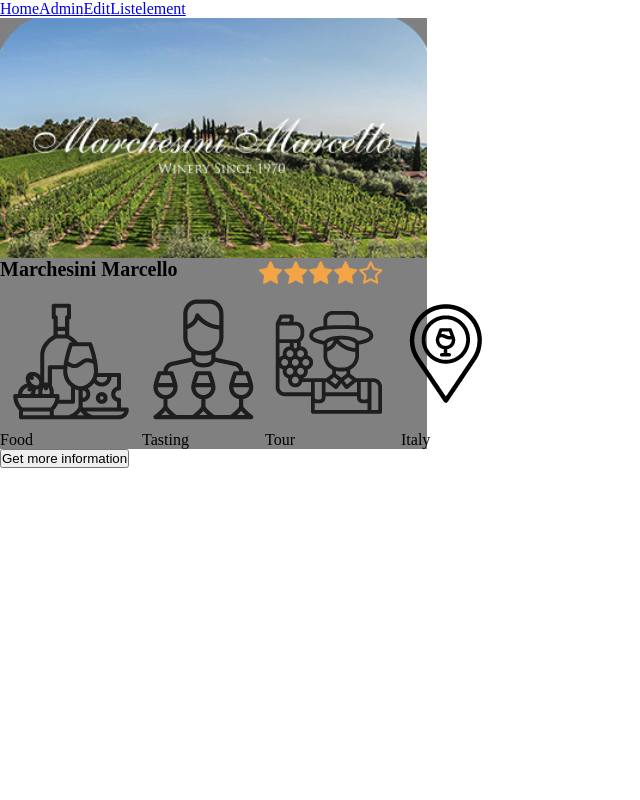
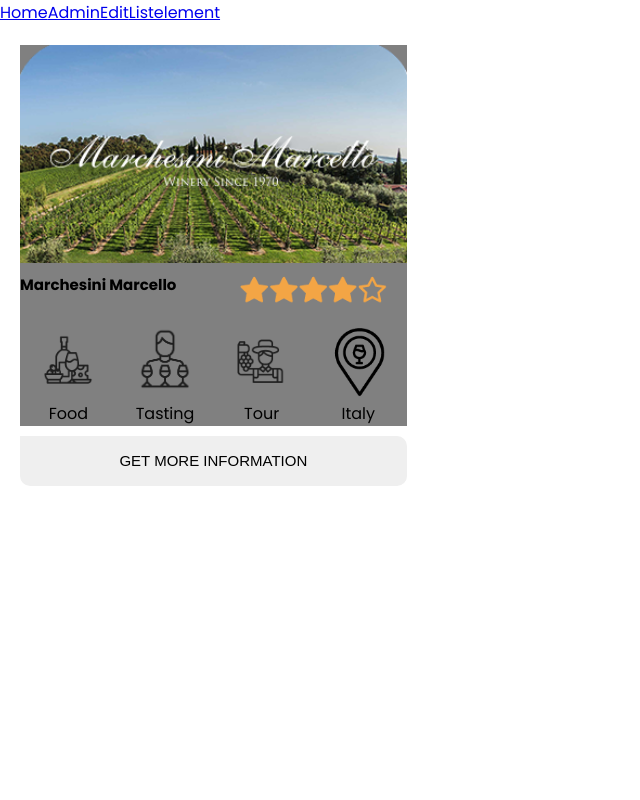
Before and after one commit to cillep3/book-vino, a React (Create React App) app: page /listelement in a window 1280 px wide. Shown: the top 800 px of the page, without its empty margins (0-640 px from the left). Built offline with nearby package versions, Linux system fonts and the light colour scheme.

Commit message:
Listelement

```diff
--- a/src/App.scss
+++ b/src/App.scss
@@ -5,4 +5,12 @@
 }
 
 // Import of stylesheets
-@import "./components/Listelement.scss"
+@import "./components/Listelement.scss";
+
+// Import of fonts
+@import url('https://fonts.googleapis.com/css2?family=Big+Shoulders+Display:wght@100;300;400;500;600;700;800;900&display=swap');
+@import url('https://fonts.googleapis.com/css2?family=Poppins:ital,wght@0,100;0,200;0,300;0,400;0,500;0,600;0,700;0,800;0,900;1,100;1,200;1,300;1,400;1,500;1,600;1,700;1,800;1,900&display=swap');
+
+body{
+    font-family: 'Poppins';
+}
--- a/src/components/Listelement.jsx
+++ b/src/components/Listelement.jsx
@@ -18,10 +18,10 @@
                         </div> */}
                         <div id="icons">
                             {Register.winery[0].icons.map((data, index) =>
-                                <img src={data.vector}/>
+                                <img id="icon_image" src={data.vector}/>
                             )}
                             {Register.winery[0].icons.map((data, index) =>
-                                <p>{data.text}</p>
+                                <p id="icon_text">{data.text}</p>
                             )}
                         </div>
                     </div>
--- a/src/components/Listelement.scss
+++ b/src/components/Listelement.scss
@@ -1,6 +1,3 @@
-@import url('https://fonts.googleapis.com/css2?family=Big+Shoulders+Display:wght@100;300;400;500;600;700;800;900&display=swap');
-@import url('https://fonts.googleapis.com/css2?family=Poppins:ital,wght@0,100;0,200;0,300;0,400;0,500;0,600;0,700;0,800;0,900;1,100;1,200;1,300;1,400;1,500;1,600;1,700;1,800;1,900&display=swap');
-
 #listContainer{
     width:100%;
     margin:auto;
@@ -12,6 +9,7 @@
 
 figure{
     width:100%;
+    padding:20px;
 }
 
 #listElement{
@@ -19,6 +17,7 @@
     display:grid;
     grid-template-columns: 1fr 1fr 1fr 1fr;
     grid-template-rows: auto auto auto;
+    grid-gap:10px;
 
     #hero{
         grid-column: 1/-1;
@@ -32,14 +31,14 @@
         grid-column: 1/3;
         grid-row:2/3;
 
-        font-size: 20px;
+        font-size: 15px;
     }
 
     #stars{
         grid-column: 3/-1;
         grid-row:2/3;
 
-        width:60%;
+        width:80%;
         justify-self: center;
         align-self: center;
     }
@@ -51,5 +50,25 @@
         display:grid;
         grid-template-columns: 1fr 1fr 1fr 1fr;
         grid-template-rows: 1fr;
+
+        #icon_image{
+            width:60%;
+            justify-self: center;
+            align-self: center;
+        }
+
+        #icon_text{
+            text-align: center;
+        }
     }
 }
+
+button{
+    width:100%;
+    height:50px;
+    margin-top:10px;
+    border-radius: 0px 10px 10px 10px;
+    text-transform: uppercase;
+    font-size: 15px;
+    border:none;
+}
```
